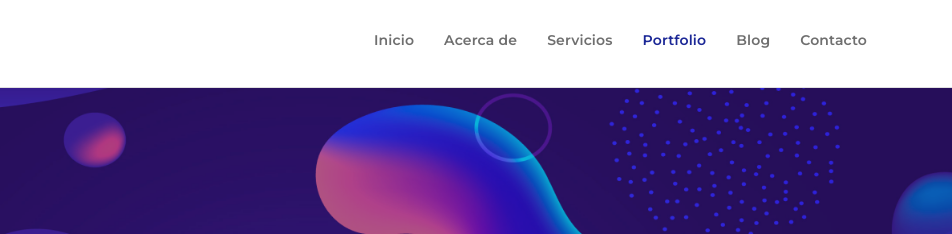
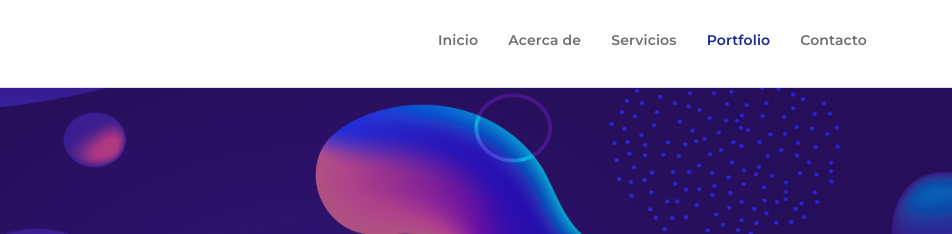
Before and after one commit to khriztianmoreno/demo_personal_site, a plain HTML site: page portfolio/itzel.html in a window 1280 px wide. Shown: the top 234 px of the page, 328-1280 px from the left. Drawn offline with nearby package versions, Linux system fonts and the light colour scheme.

Commit message:
Borrar blog del menu

```diff
--- a/portfolio/itzel.html
+++ b/portfolio/itzel.html
@@ -89,7 +89,7 @@
                     <li><a href="/#about">Acerca de</a></li>
                     <li><a href="/#services">Servicios</a></li>
                     <li class="active"><a href="/#portfolio">Portfolio</a></li>
-                    <li><a href="/#blog">Blog</a></li>
+
                     <li><a href="/#contact">Contacto</a></li>
                   </ul>
                 </div><!-- /.navbar-collapse -->
```
Also changed, not shown: Index.html (+0 -1 lines), portfolio/balance-de-negros.html (+0 -1 lines), portfolio/cilea-coffee.html (+0 -1 lines), portfolio/manejo-de-camara.html (+1 -1 lines), portfolio/medellin-js.html (+1 -1 lines), portfolio/podcast-landing-page.html (+1 -1 lines), portfolio/poster-brainswitch.html (+1 -1 lines), portfolio/ux-practica.html (+1 -1 lines).
